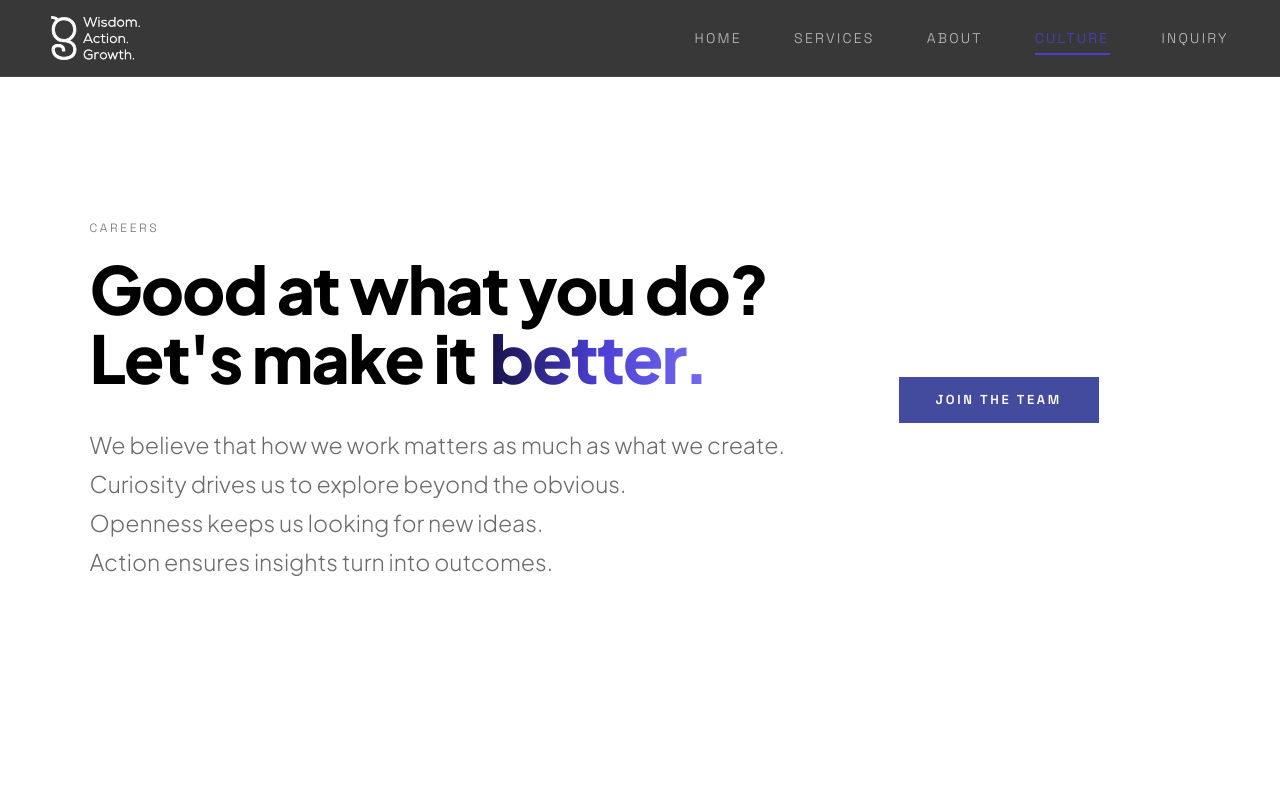
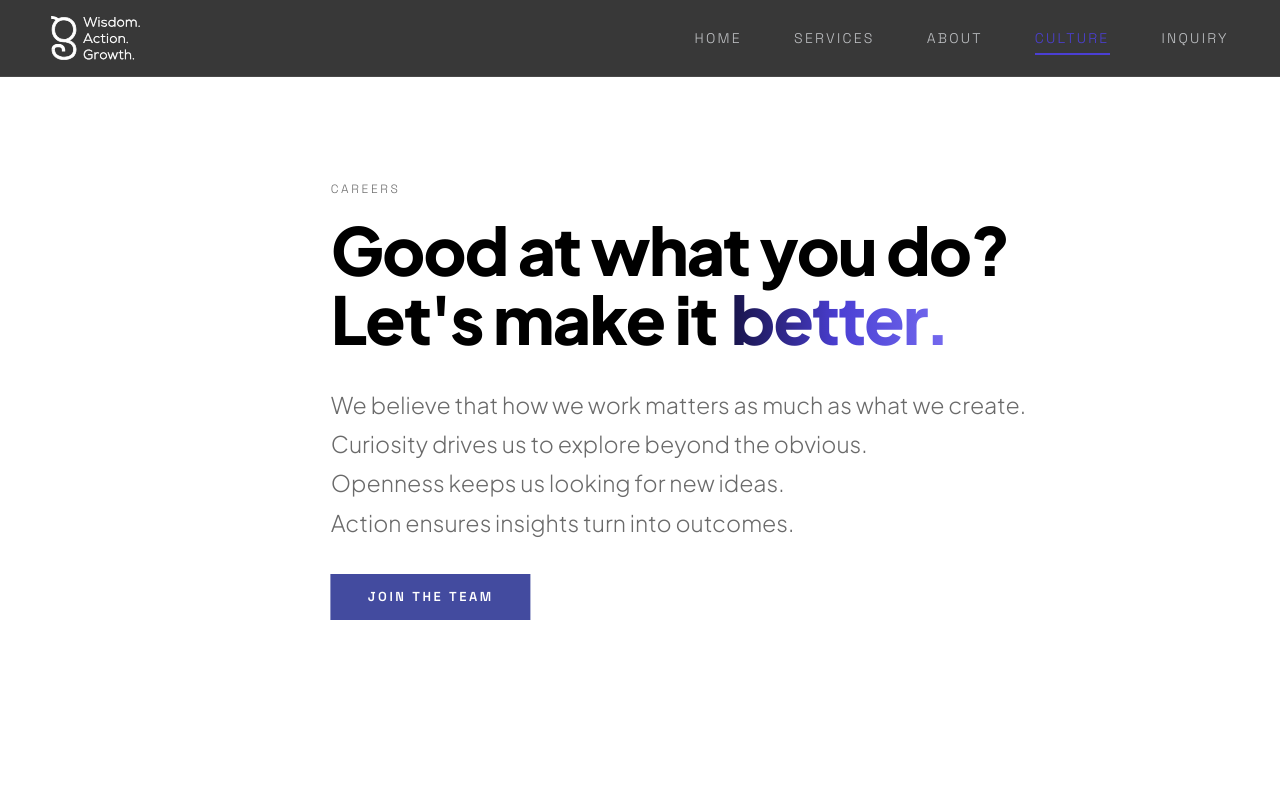
Before and after one commit to zmanan96-collab/experiment-pragyan-web, a Next.js app: page /culture in a window 1280 px wide. Shown: the top 800 px of the page. Built offline with nearby package versions, Linux system fonts and the light colour scheme.

Commit message:
updated website

```diff
--- a/src/app/culture/page.tsx
+++ b/src/app/culture/page.tsx
@@ -10,10 +10,7 @@ export default function Culture() {
       {/* Hero Section - matches reference image */}
       <section className="bg-white text-black pt-[clamp(160px,18vw,220px)] pb-[clamp(80px,12vw,140px)] md:py-0 md:min-h-screen md:flex md:flex-col md:justify-center relative overflow-x-hidden" aria-labelledby="culture-h">
         <div className="wrap">
-          <div className="grid grid-cols-[1.1fr_0.9fr] gap-[clamp(30px,5vw,70px)] items-center max-[880px]:grid-cols-1">
-
-            {/* Left: Text */}
-            <div className="max-w-[900px] max-[880px]:text-center max-[880px]:mx-auto flex flex-col items-start max-[880px]:items-center md:translate-x-[3vw]">
+          <div className="max-w-[1000px] max-[880px]:text-center max-[880px]:mx-auto flex flex-col items-start max-[880px]:items-center md:translate-x-[3vw]">
             <Reveal>
               <span className="font-space text-[clamp(12px,0.85vw,16px)] font-light tracking-[0.22em] uppercase text-[#6a6a6a] block mb-6 md:mb-4">Careers</span>
               <h1 id="culture-h" className="text-black font-sans text-[clamp(48px,6.2vw,84px)] md:text-[clamp(42px,5.5vw,66px)] leading-[1.05] font-extrabold tracking-[-0.025em] mb-10 md:mb-6">
@@ -23,24 +20,18 @@ export default function Culture() {
               </h1>
             </Reveal>
             <Reveal delay={0.1}>
-                <div className="font-sans font-light text-[clamp(20px,1.6vw,26px)] md:text-[clamp(18px,1.8vw,23px)] leading-[1.7] text-[#6a6a6a]">
+              <div className="font-sans font-light text-[clamp(20px,1.6vw,26px)] md:text-[clamp(18px,1.8vw,23px)] leading-[1.7] text-[#6a6a6a] mb-10 md:mb-8">
                 <p className="md:whitespace-nowrap">We believe that how we work matters as much as what we create.</p>
                 <p>Curiosity drives us to explore beyond the obvious.</p>
                 <p>Openness keeps us looking for new ideas.</p>
                 <p>Action ensures insights turn into outcomes.</p>
               </div>
             </Reveal>
-            </div>
-
-            {/* Right: CTA */}
-            <div className="flex flex-col items-center justify-center w-full relative">
-              <div className="relative z-10 max-[880px]:mt-6 max-[880px]:mb-8">
+            <Reveal delay={0.2} className="relative z-10">
               <Button href="/inquiry" className="!bg-[#434b9f] hover:!bg-[#161245] !text-white min-w-[245px] md:min-w-[200px] justify-center text-[15px] md:text-[13px] tracking-[0.2em] !py-[15px] md:!py-[12px] font-space font-light uppercase transition-colors duration-300">
                 JOIN THE TEAM
               </Button>
-              </div>
-            </div>
-
+            </Reveal>
           </div>
         </div>
       </section>
--- a/src/components/Footer.tsx
+++ b/src/components/Footer.tsx
@@ -39,7 +39,7 @@ export default function Footer() {
               </p>
               <Link
                 href="/inquiry"
-                className="inline-flex items-center justify-center bg-transparent border border-white/10 text-white/40 hover:border-white hover:text-white px-10 py-[15px] font-space font-normal uppercase tracking-[0.2em] text-[clamp(11px,0.75vw,14px)] transition-all duration-300 rounded-none"
+                className="inline-flex items-center justify-center bg-white text-black hover:bg-black hover:text-white hover:border-white border border-transparent px-10 py-[15px] font-space font-medium uppercase tracking-[0.2em] text-[clamp(11px,0.75vw,14px)] transition-all duration-300 rounded-none"
               >
                 Start a project
               </Link>
```
Lines whose indentation alone changed are shown as unchanged.
